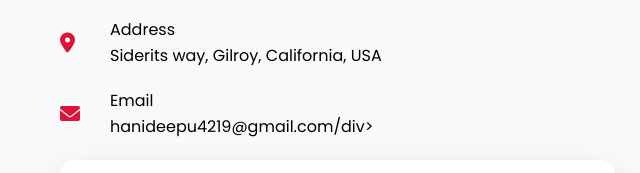
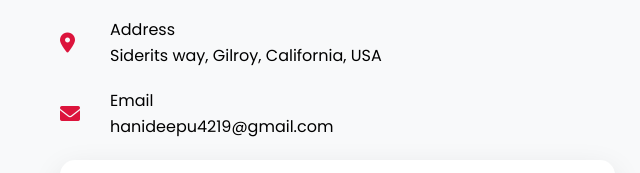
Before and after one commit to DeepikaSulakhe/Portfolio-Website-Deepika, a plain HTML site: page index.html in a window 1280 px wide. Shown: the part 5783-5956 px from the top of the page, 0-640 px from the left. Drawn offline with Linux system fonts and the light colour scheme.

Commit message:
updated code commit

```diff
--- a/index.html
+++ b/index.html
@@ -227,7 +227,7 @@
                                 <i class="fas fa-envelope"></i>
                                 <div class="info">
                                     <div class="head">Email</div>
-                                    <div class="sub-title">hanideepu4219@gmail.com/div>
+                                    <div class="sub-title">hanideepu4219@gmail.com
                                 </div>
                             </div>
                         </div>
```
